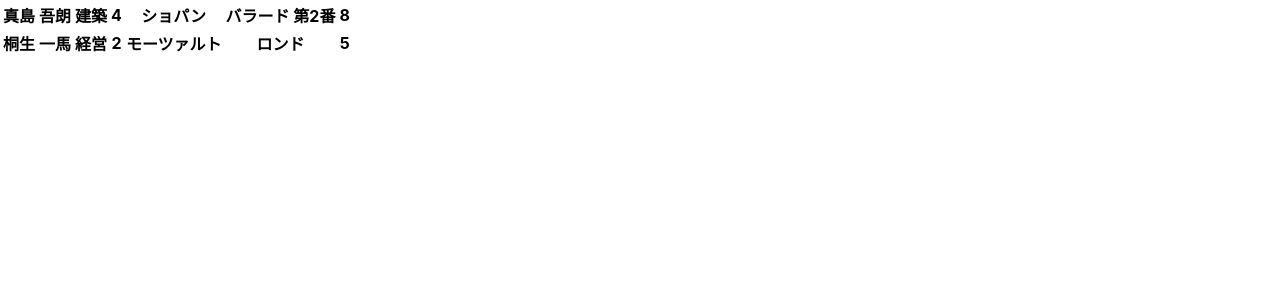
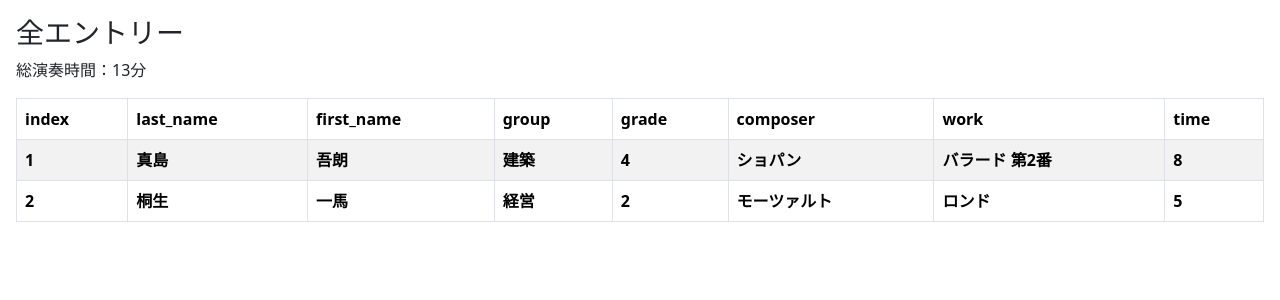
Before and after one commit to ritto153/PianoProgramEditor, a React (Create React App) app: page / in a window 1280 px wide. Shown: the top 300 px of the page. Built offline with nearby package versions, Linux system fonts and the light colour scheme.

Commit message:
テーブルタイトルなど追加

```diff
--- a/package.json
+++ b/package.json
@@ -9,9 +9,11 @@
     "@types/jest": "^27.5.2",
     "@types/node": "^16.18.11",
     "@types/react": "^18.0.26",
+    "@types/react-beautiful-dnd": "^13.1.8",
     "@types/react-dom": "^18.0.10",
     "bootstrap": "^5.3.2",
     "react": "^18.2.0",
+    "react-beautiful-dnd": "^13.1.1",
     "react-bootstrap": "^2.10.1",
     "react-dom": "^18.2.0",
     "react-scripts": "5.0.1",
--- a/src/App.css
+++ b/src/App.css
@@ -1,16 +1,6 @@
 .App {
-  text-align: center;
-}
-
-.App-logo {
-  height: 40vmin;
-  pointer-events: none;
-}
-
-@media (prefers-reduced-motion: no-preference) {
-  .App-logo {
-    animation: App-logo-spin infinite 20s linear;
-  }
+  text-align: left;
+  margin: 1em;
 }
 
 .App-header {
--- a/src/App.tsx
+++ b/src/App.tsx
@@ -1,11 +1,13 @@
 import React from 'react';
 import './App.css';
+import entries from './data/entries.json';
 import EntryTable from './components/EntryTable';
-import entries from './data/entries.json';
+import EntryTableTitle from './components/EntryTableTitle';
 
 function App() {
   return (
     <div className="App">
+      <EntryTableTitle title="全エントリー" entries={entries}/>
       <EntryTable entries={entries} />
     </div>
   );
--- a/src/components/EntryTable.tsx
+++ b/src/components/EntryTable.tsx
@@ -1,13 +1,25 @@
 import React from 'react';
+import { useCallback } from 'react';
+import Table from 'react-bootstrap/Table'
+import 'bootstrap/dist/css/bootstrap.min.css';
+// import { DragDropContext, Droppable } from 'react-beautiful-dnd';
 import Entry from '../type/entry';
 
 export default function EntryTable(props: {entries: Entry[]}){
-  const entries = props.entries;
+  const initialState = props.entries;
 
   return (
-    <table>
+    <Table striped bordered hover>
+      <thead>
+        <tr>
+          {Object.keys(initialState[0]).map((key)=>(
+            <th>{key}</th>
+          ))}
+        </tr>
+      </thead>
+      <tbody>
           {
-        entries.map((entry)=>(
+            initialState.map((entry)=>(
               <tr>
                 {Object.values(entry).map((value)=>(
                   <th>{value}</th>
@@ -15,6 +27,7 @@ export default function EntryTable(props: {entries: Entry[]}){
               </tr>
             ))
           }
-    </table>
+      </tbody>
+    </Table>
   )
 }
--- /dev/null
+++ b/src/components/EntryTableTitle.tsx
@@ -0,0 +1,13 @@
+import React from 'react';
+import Entry from '../type/entry';
+
+export default function EntryTableTitle(props: {title: String; entries: Entry[];}){
+  return (
+    <div>
+      <h3>{props.title}</h3>
+      <p>
+        {`総演奏時間：${props.entries.reduce((total, entry) => total + entry.time, 0)}分`}
+      </p>
+    </div>
+  )
+}
--- a/src/data/entries.json
+++ b/src/data/entries.json
@@ -1,5 +1,6 @@
 [
   {
+    "index" : 1,
     "last_name" : "真島",
     "first_name" : "吾朗",
     "group" : "建築",
@@ -9,6 +10,7 @@
     "time" : 8
   },
   {
+    "index" : 2,
     "last_name" : "桐生",
     "first_name" : "一馬",
     "group" : "経営",
--- a/src/type/entry.ts
+++ b/src/type/entry.ts
@@ -1,4 +1,5 @@
 export default interface Entry {
+  index : number
   last_name: string
   first_name: string
   group: string
```
Also changed, not shown: 2 other files (tests, documents, lock files or other folders). Lines whose indentation alone changed are shown as unchanged.
